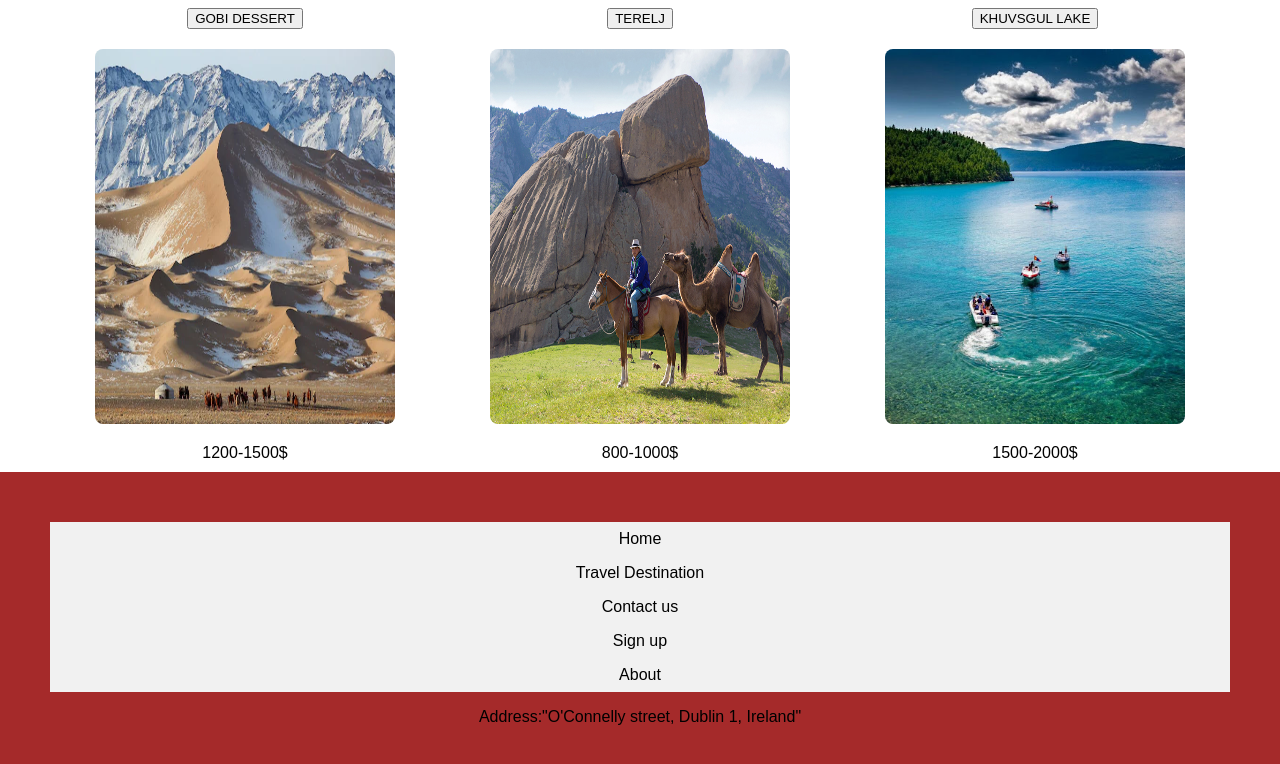
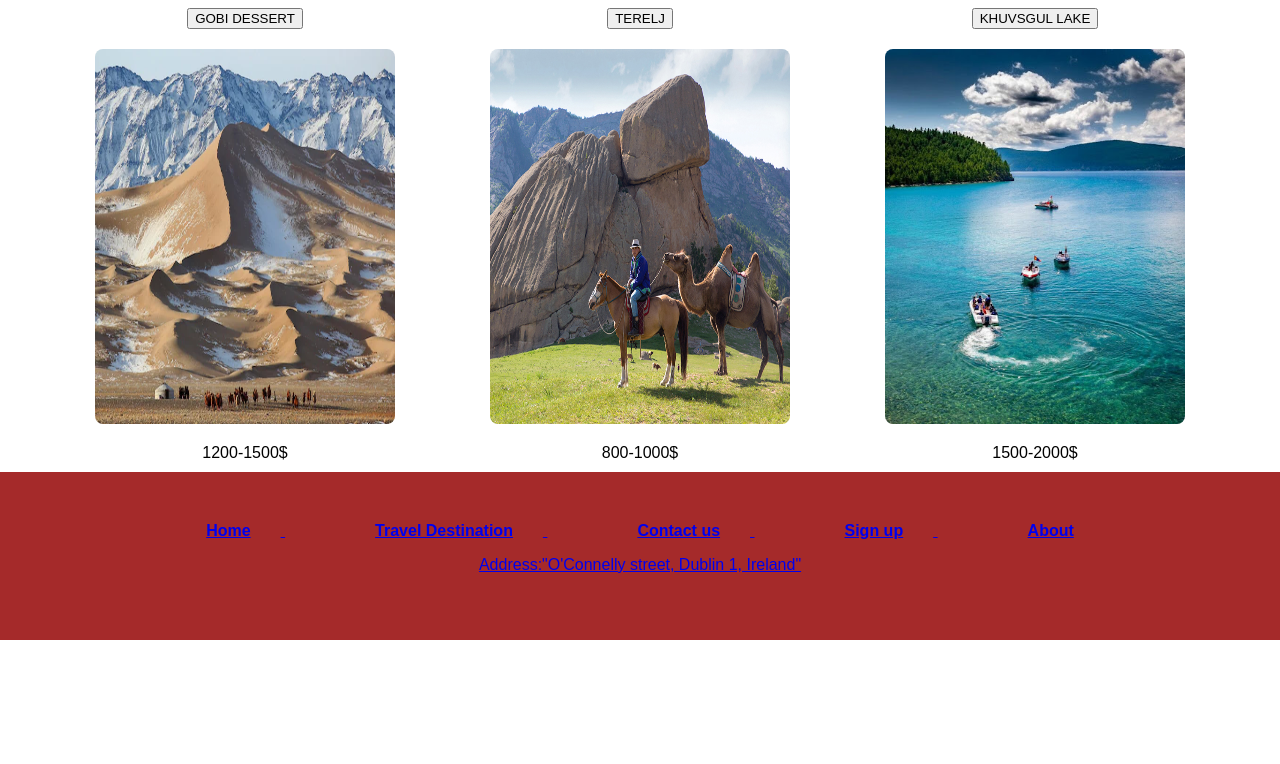
Before and after one commit to Altangerelcctstudent/web_development_CA1, a plain HTML site: page CA1 Web_Dev/destination.html in a window 1280 px wide. Shown: the part 288-1052 px from the top of the page. After the commit the page ends 928 px from the top, so only its background shows below. Drawn offline with Linux system fonts and the light colour scheme.

Commit message:
change on destination page
fixed menu on the destinmation page

```diff
--- a/CA1 Web_Dev/css/style.css
+++ b/CA1 Web_Dev/css/style.css
@@ -9,6 +9,7 @@ footer{
     background-color: brown;
     text-align: center;
     padding: 50px;
+
 
 
 }
@@ -97,7 +98,7 @@ form :hover{
 }
 .price-row {
     display: flex;
-    justify-content:space-evenly;
+    justify-content: space-evenly;
     gap: 10px;
     padding: 10px;
 
@@ -109,3 +110,10 @@ form :hover{
     text-align: center;
 
 }
+b{
+    display:inline;
+    justify-content: space-evenly;
+    gap: 50px;
+    padding: 30px;
+
+}
--- a/CA1 Web_Dev/destination.html
+++ b/CA1 Web_Dev/destination.html
@@ -41,13 +41,13 @@
 
 
     <footer>
-           <ul>
-                <li><a href="index.html">Home</a></li>
-                <li><a href="destination.html">Travel Destination</a></li>
-                <li><a href="contact.html">Contact us</a></li>
-                <li><a href="form.html">Sign up</a></li>
-                <li><a href="about.html">About</a></li>
-            </ul>
+
+                <b> <a href="index.html">Home</b>
+                <b> <a href="destination.html">Travel Destination</b>
+                <b> <a href="contact.html">Contact us</b>
+                <b> <a href="form.html">Sign up</b>
+                <b> <a href="about.html">About</b>
+
 
         <p> Address:"O'Connelly street, Dublin 1, Ireland"</p>
     </footer>
```
Also changed, not shown: 2 other files.
